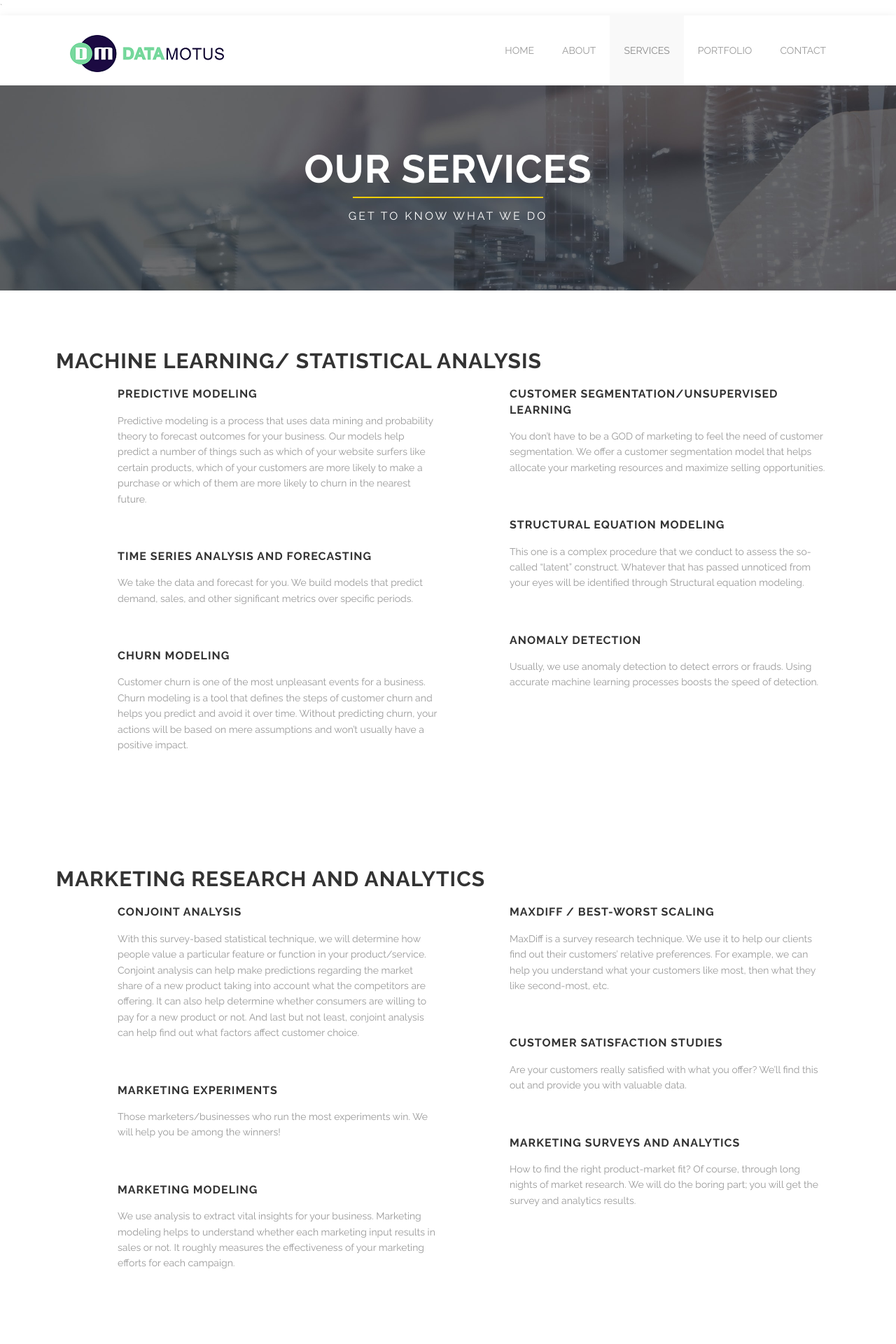
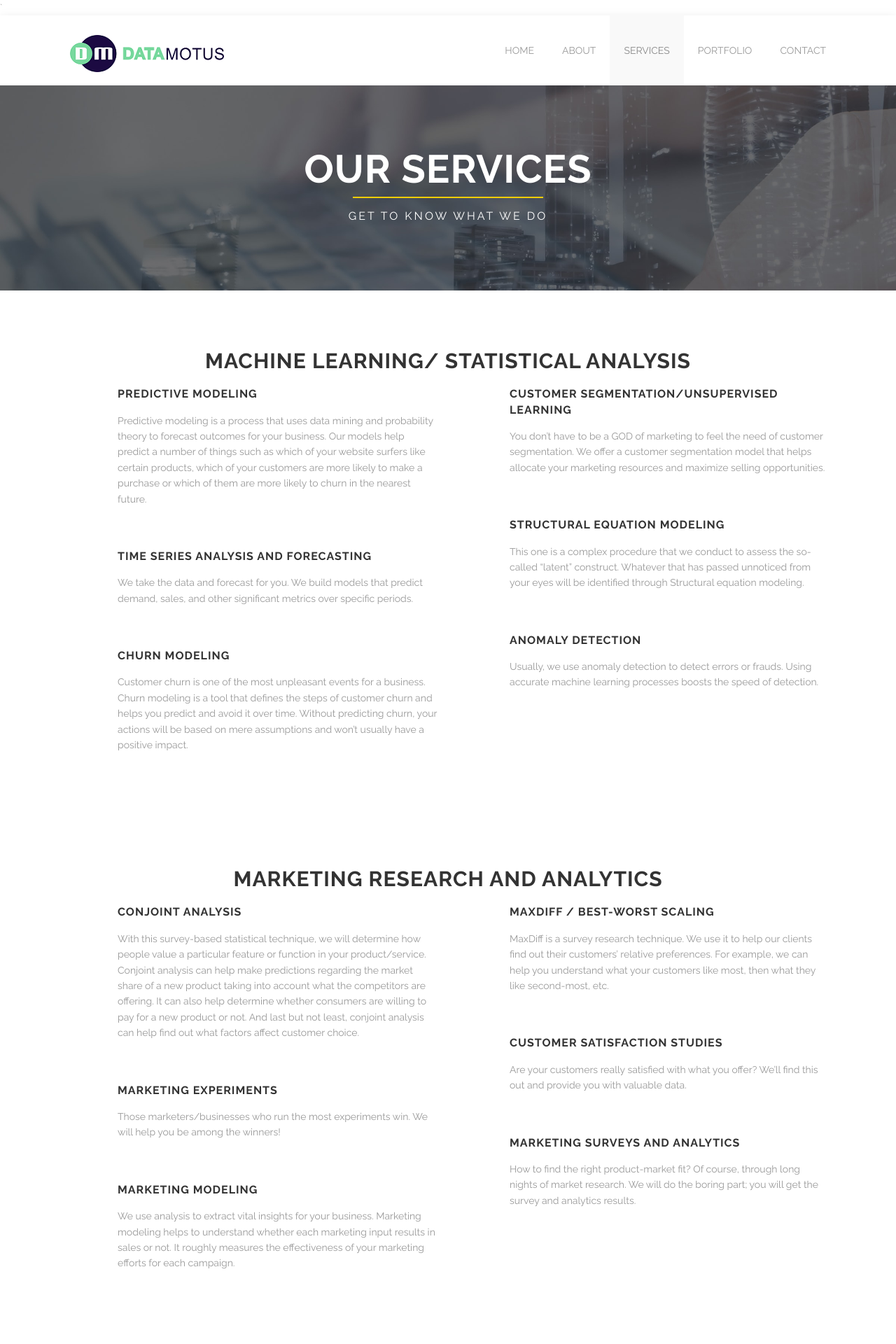
Before and after one commit to Habet/datamotus.github.io, a Jekyll site: the page built from services.html, in a window 1280 px wide. Shown: the top 1920 px of the page at 70% size. Built offline with Jekyll 4.4.1, drawn with Linux system fonts in a browser that asks for light colours.

Commit message:
Update services.html

```diff
--- a/services.html
+++ b/services.html
@@ -79,7 +79,7 @@ services_right_d:
 
 <div class='full'>
   <div class='row'>
-  <h2>Machine Learning/ Statistical Analysis</h2>
+  <h2 style="text-align: center;">Machine Learning/ Statistical Analysis</h2>
     <div class='medium-6 columns'>
       {% for service in page.services_left %}
         <div class='fadein mod modIconText' data-delay='{{ 300 | times:forloop.index0 }}'>
@@ -110,7 +110,7 @@ services_right_d:
 
 <div class='full'>
   <div class='row'>
-  <h2>Marketing Research and Analytics</h2>
+  <h2 style="text-align: center;">Marketing Research and Analytics</h2>
     <div class='medium-6 columns'>
       {% for service in page.services_left_mr %}
         <div class='fadein mod modIconText' data-delay='{{ 300 | times:forloop.index0 }}'>
@@ -141,7 +141,7 @@ services_right_d:
 
 <div class='full'>
   <div class='row'>
-  <h3>Data Visualization and Corporate training</h3>
+  <h2 style="text-align: center;">Data Visualization and Corporate training</h2>
     <div class='medium-6 columns'>
       {% for service in page.services_left_d %}
         <div class='fadein mod modIconText' data-delay='{{ 300 | times:forloop.index0 }}'>
```
